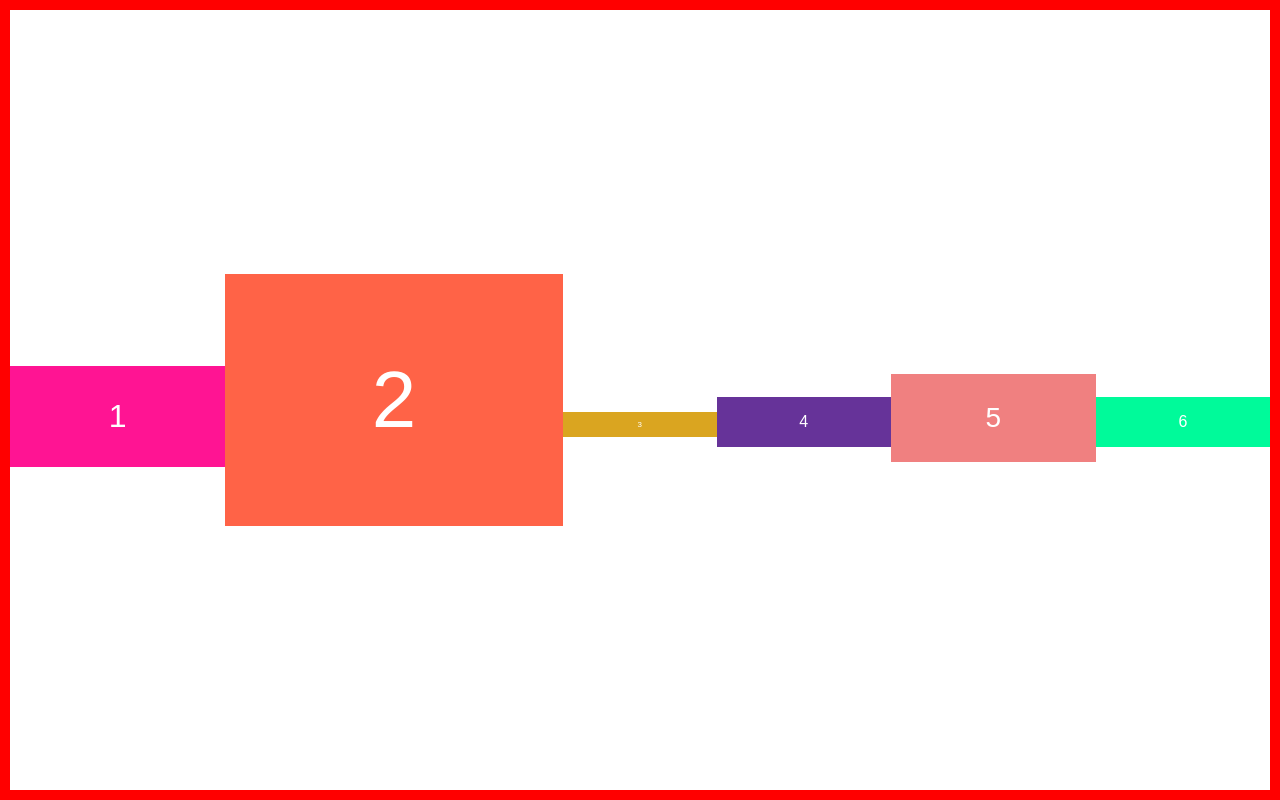
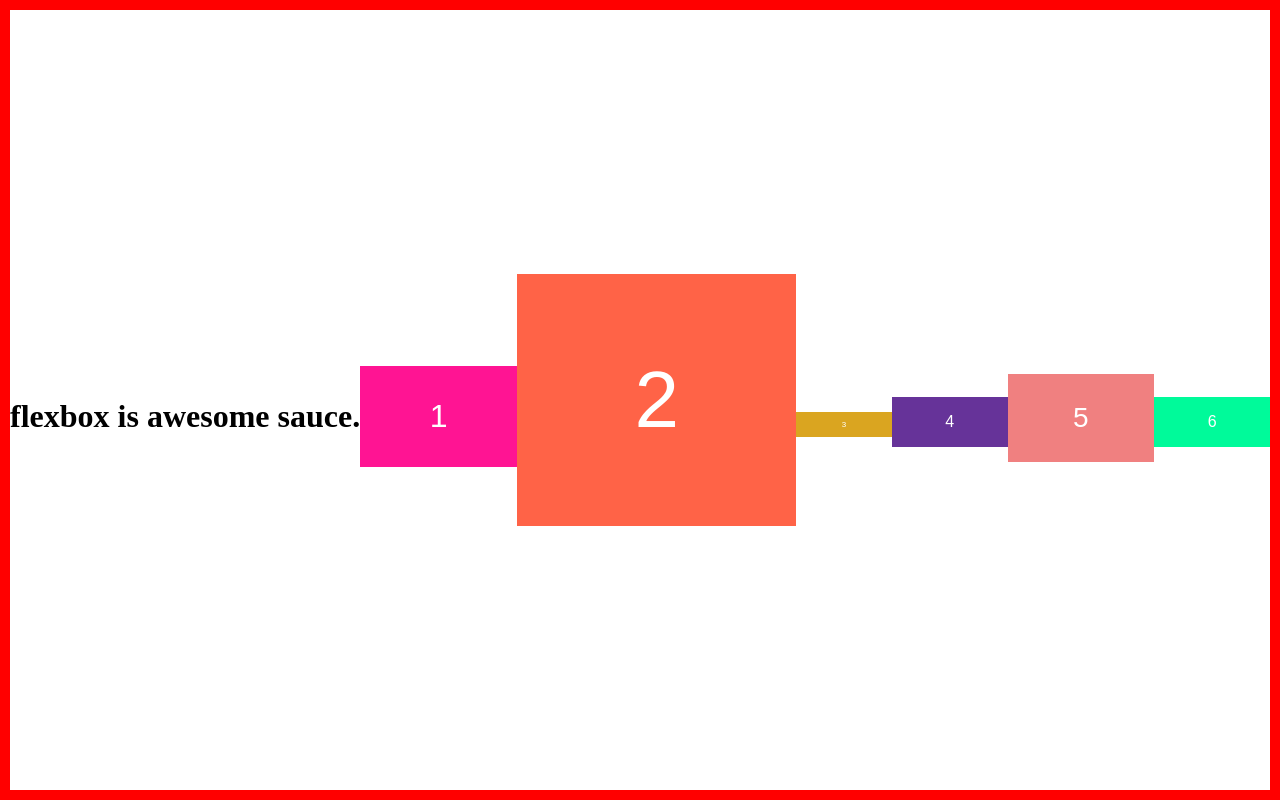
Before and after one commit to rkstar/red-flexbox-demo, a plain HTML site: page index.html in a window 1280 px wide. Drawn offline with Linux system fonts and the light colour scheme.

Commit message:
added header to my flex container

```diff
--- a/index.html
+++ b/index.html
@@ -7,6 +7,8 @@
 
     <div class="container flex-center-center">
       <div class="container-2">
+
+        <h1>flexbox is awesome sauce.</h1>
 
         <div class="item item-1">1</div>
         <div class="item item-2">2</div>
```
